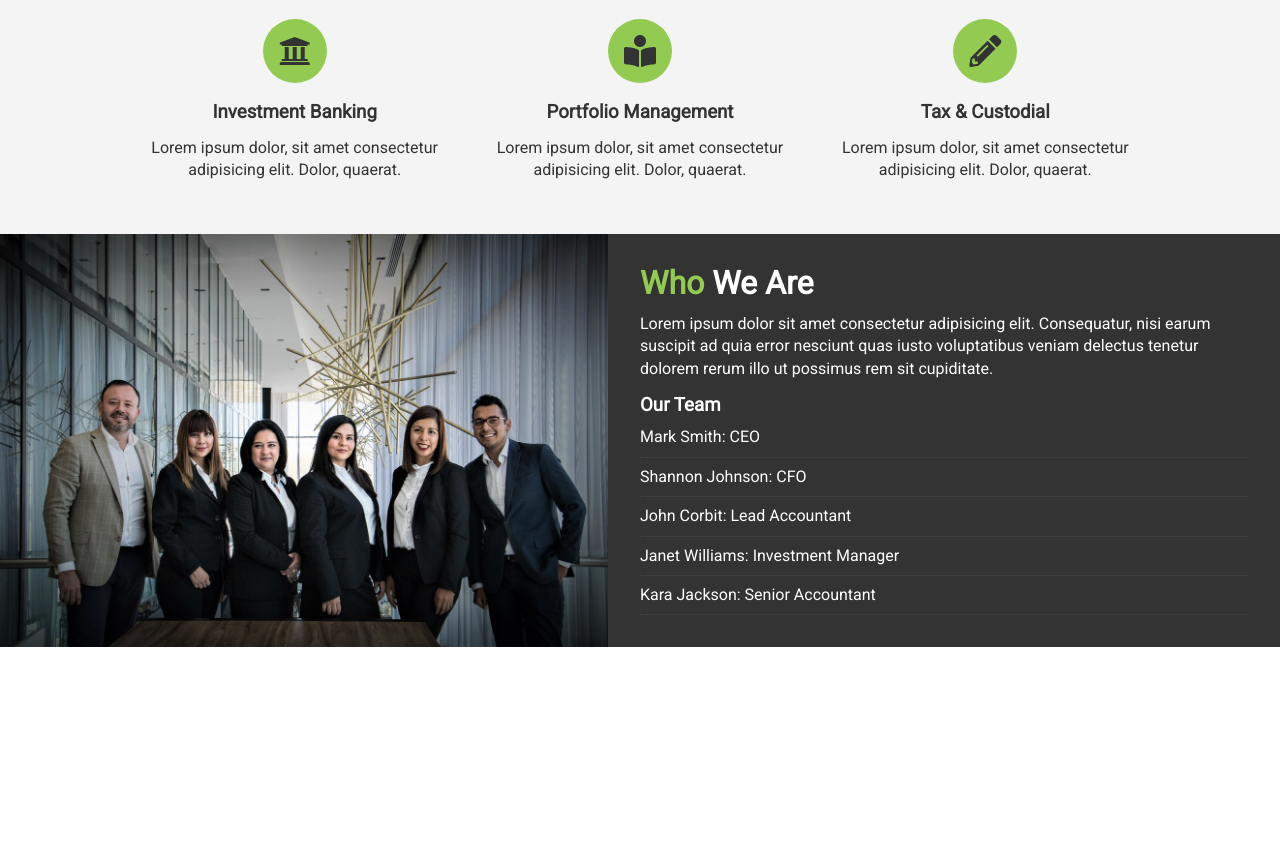
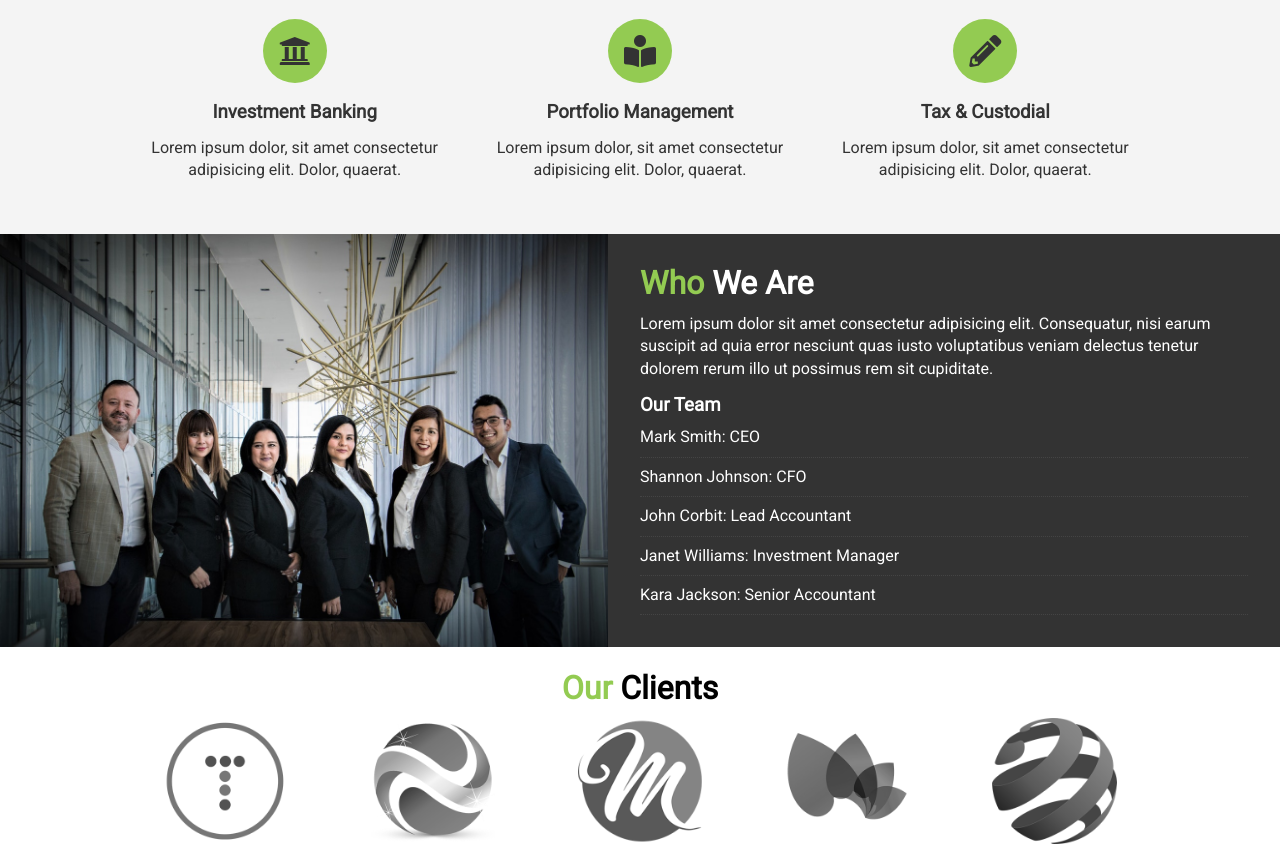
Before and after one commit to shiyu3169/EdgeLedger, a plain HTML site: page index.html in a window 1280 px wide. Shown: the part 934-1802 px from the top of the page. Before the commit the page ends 1581 px from the top, so only its background shows below. Drawn offline with Linux system fonts and the light colour scheme.

Commit message:
clients section

```diff
--- a/css/style.css
+++ b/css/style.css
@@ -197,3 +197,14 @@ p {
 #who .who-img {
   background: url(../img/people.jpg) no-repeat center center/cover;
 }
+
+/* Section: Clients */
+#clients .items {
+  display: flex;
+}
+
+#clients .items img {
+  display: block;
+  margin: auto;
+  width: 60%;
+}
--- a/index.html
+++ b/index.html
@@ -112,5 +112,30 @@
         </ul>
       </div>
     </section>
+    <!-- Section: Clients -->
+    <section id="clients" class="py-1">
+      <div class="container">
+        <h2 class="m-heading text-center">
+          <span class="text-primary">Our</span> Clients
+        </h2>
+        <div class="items">
+          <div>
+            <img src="./img/logos/logo1.png" alt="Client" />
+          </div>
+          <div>
+            <img src="./img/logos/logo2.png" alt="Client" />
+          </div>
+          <div>
+            <img src="./img/logos/logo3.png" alt="Client" />
+          </div>
+          <div>
+            <img src="./img/logos/logo4.png" alt="Client" />
+          </div>
+          <div>
+            <img src="./img/logos/logo5.png" alt="Client" />
+          </div>
+        </div>
+      </div>
+    </section>
   </body>
 </html>
```
